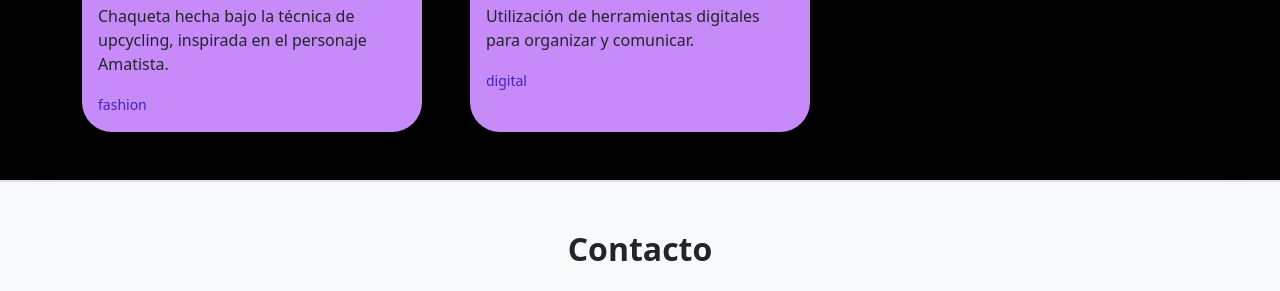
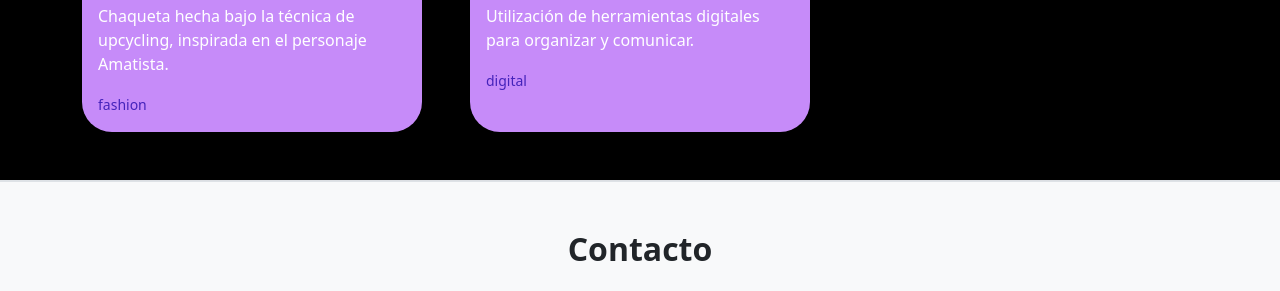
Before and after one commit to catalinakoller/portafolio, a plain HTML site: page index.html in a window 1280 px wide. Shown: the part 2069-2360 px from the top of the page. Drawn offline with nearby package versions, Linux system fonts and the light colour scheme.

Commit message:
Add files via upload

```diff
--- a/index.html
+++ b/index.html
@@ -222,14 +222,14 @@
                 data.forEach((t, i) => {
                     donde.innerHTML +=
                     `<article class="col">
-                        <div class="card h-100 shadow-sm">
-                            <img src="${t.fotos[0]}" class="card-img-top">
-                            <div class="card-body">
-                                <h3 class="fs-5"><a data-bs-toggle="modal" href="#portfolioModal${i}" style="color: #fff;">${t.nombre}</a></h3>
-                                <p>${t.abstract}</p>
-                                <small style="color: #4523bb;">${t.soporte}</small>
-                            </div>
-                        </div>
+                      <div class="card h-100 shadow-sm">
+                        <img src="${t.fotos[0]}" alt="${t.nombre}" class="card-img-top">
+                      <div class="card-body">
+                        <h3 class="fs-5"><a data-bs-toggle="modal" href="#portfolioModal${i}" style="color: #000000;">${t.nombre}</a></h3>
+                        <p style="color: #fff;">${t.abstract}</p>
+                        <small style="color: #4523bb;">${t.soporte}</small>
+                      </div>
+                   </div>
                     </article>
                     <div class="modal fade" id="portfolioModal${i}" tabindex="-1" aria-labelledby="exampleModalLabel" aria-hidden="true">
                         <div class="modal-dialog modal-lg">
```
